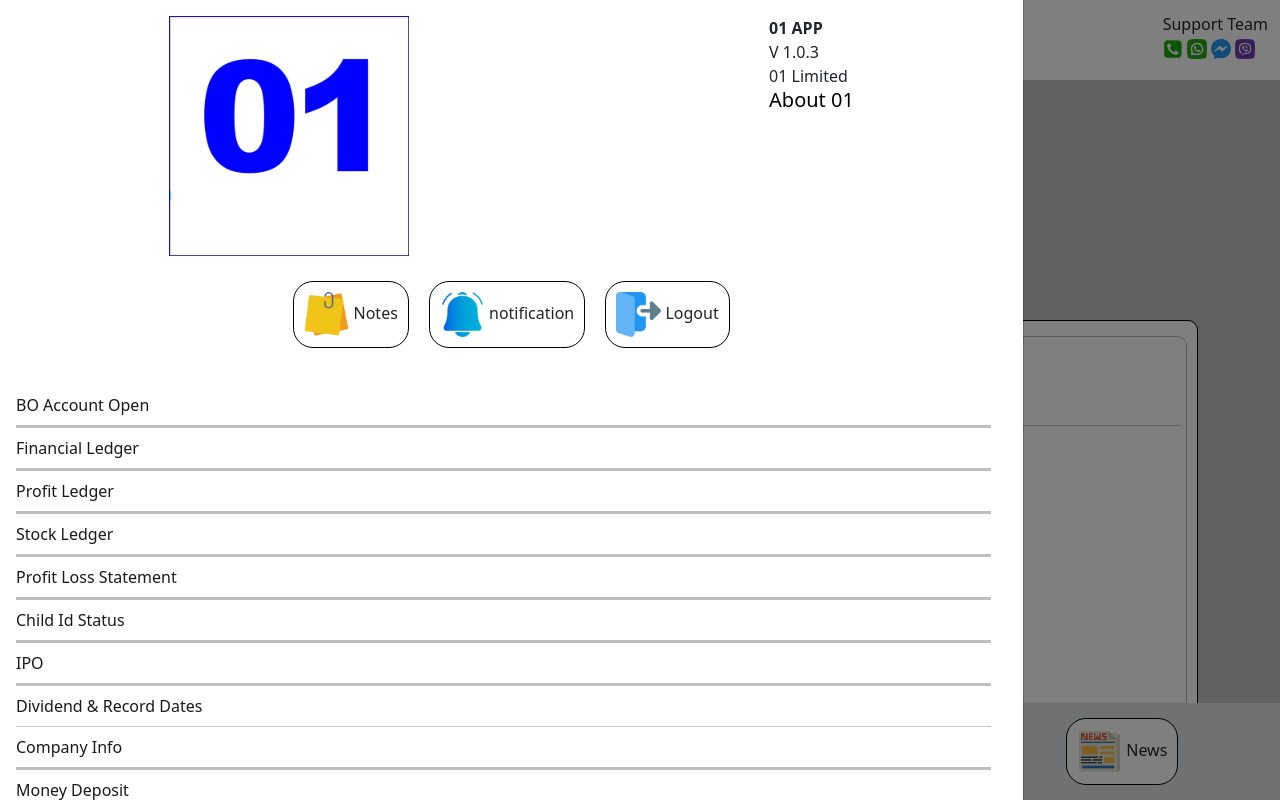
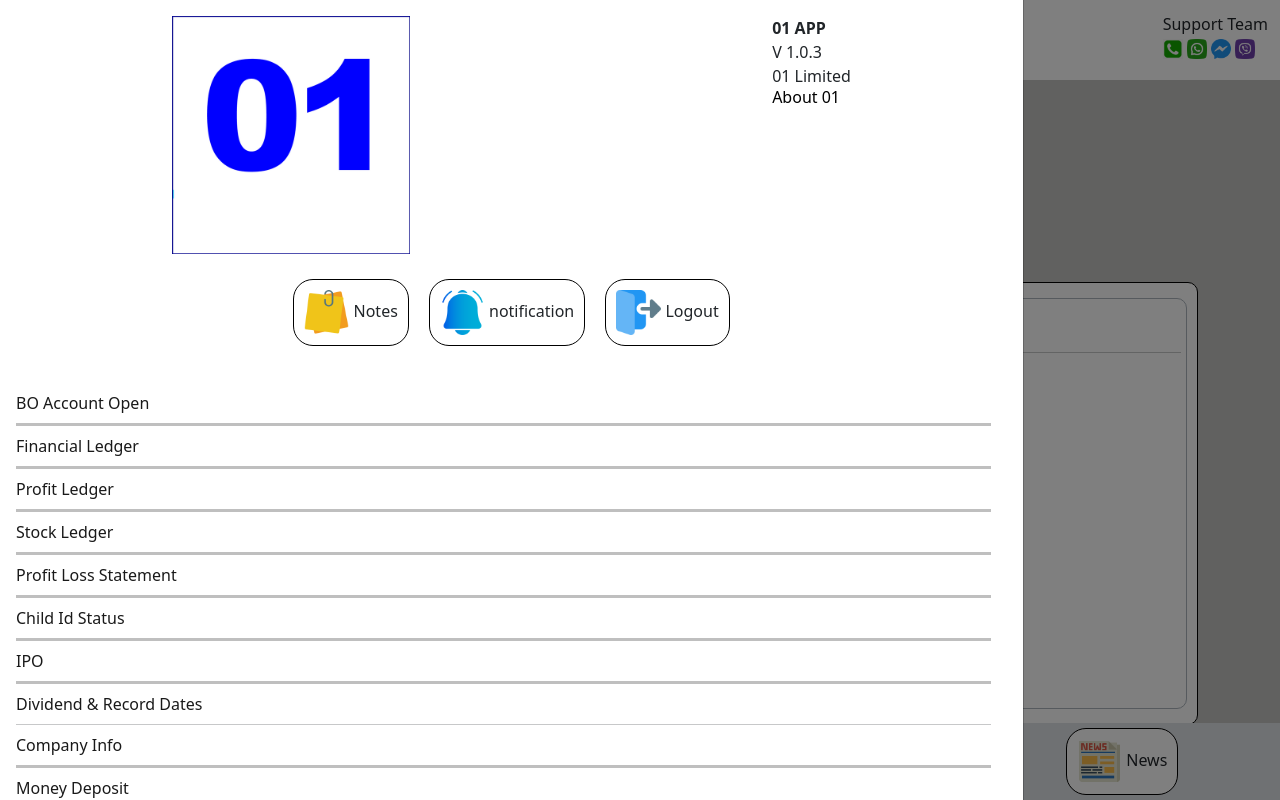
Before and after one commit to arif5248/01-home, a plain HTML site: page mainPage/home.html in a window 1280 px wide. Both pictures are taken after a click on the button 40 px from the left and 35 px from the top of the page. Shown: the top 800 px of the page. Drawn offline with Linux system fonts and the light colour scheme.

Commit message:
updated heading size

```diff
--- a/css/mainPage.css
+++ b/css/mainPage.css
@@ -2,6 +2,7 @@
 *{
 
     word-wrap: break-word;
+    margin: 0px;
 }
 p{
     margin: 0;
@@ -9,6 +10,20 @@ p{
 a{
     text-decoration: none;
     color: #000;
+}
+h1{
+    font-size: 22px;
+    margin: 0px;
+}
+h3{
+    font-size: 20px;
+    margin: 0px;
+    color: #000;
+}
+h5{
+    margin: 0;
+    font-weight: 400;
+    font-size: 16px;
 }
 hr{
     margin: 0;
@@ -58,13 +73,13 @@ body{
     margin-top: 2%;
 }
 .mainContentSection{
-    margin-top: 23%;
+    margin-top: 20%;
 }
 /*-----------------Footer-------------------*/
 .bottomSection{
     display: flex;
     justify-content: space-around;
-    padding: 10px 0px;
+    padding: 0px 0px;
     background-color: #dee2e6;
     width: 100%;
     position: fixed;
--- a/css/openBoAcc.css
+++ b/css/openBoAcc.css
@@ -10,6 +10,7 @@
     color: #fff;
     margin-bottom: 10px;
 }
+
 .BO-content{
     border-radius: 15px;
     border: 1px solid #000;
```
